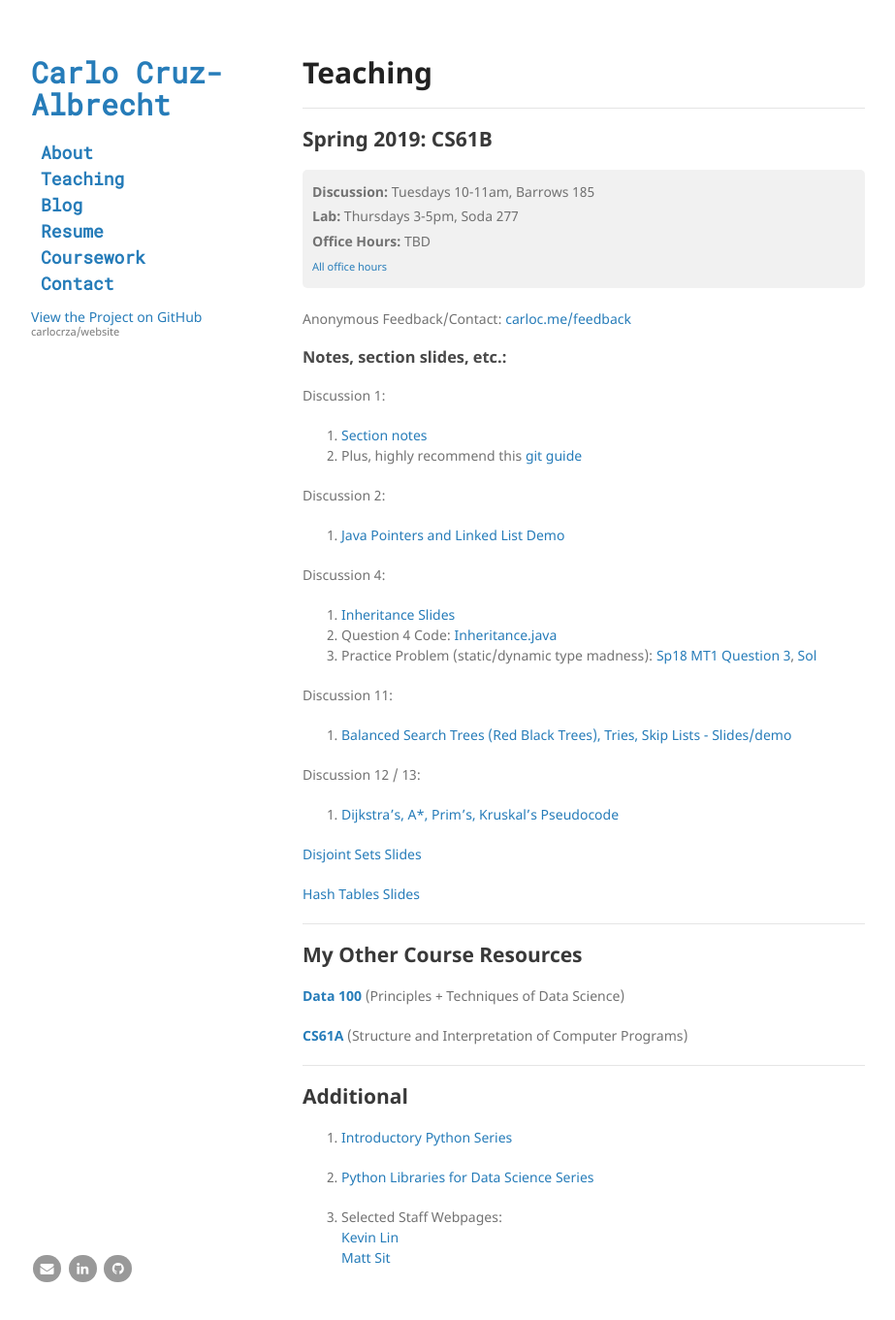
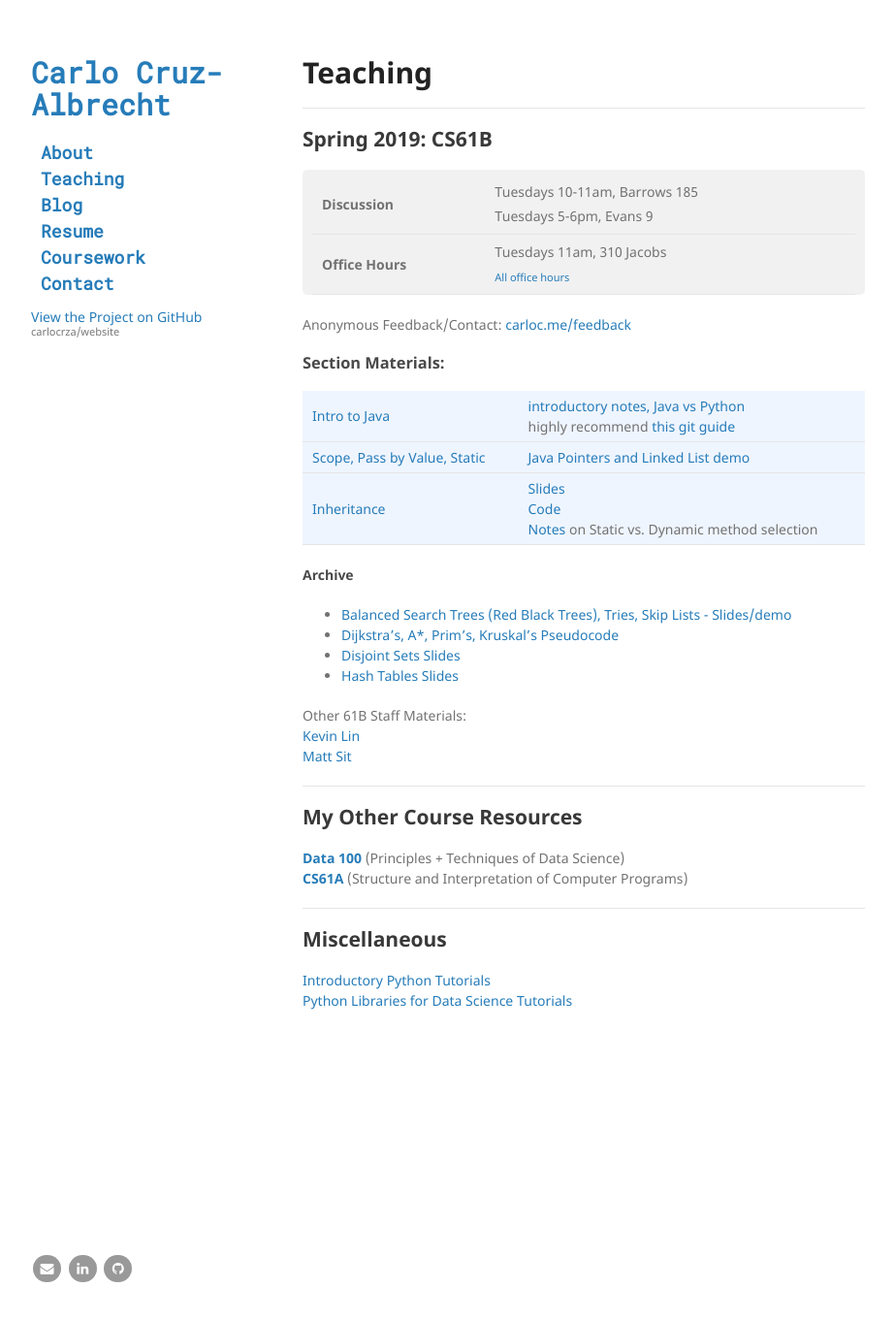
Before and after one commit to carlocrza/website, a Jekyll site: the page built from teaching.md, in a window 1280 px wide and 1377 px high. Shown: the top 1361 px of the window at 97% size, without its empty margins (178-1101 px from the left). Built offline with Jekyll 4.4.1, drawn with Linux system fonts in a browser that asks for light colours.

```diff
--- a/teaching.md
+++ b/teaching.md
@@ -7,59 +7,70 @@
 ---
 ## Spring 2019: CS61B
 
-<div style="line-height: 180%; padding: 10px; border-radius: 5px; background-color: #F1F1F1">
+<div style="line-height: 180%; padding: 5px 10px 0px 10px; border-radius: 5px; background-color: #F1F1F1">
 
-<b>Discussion:</b> Tuesdays 10-11am, Barrows 185<br>
+<table>
+	<tr><td><b>Discussion</b></td><td>Tuesdays 10-11am, Barrows 185 <br> Tuesdays 5-6pm, Evans 9</td></tr>
+	<tr><td><b>Office Hours</b></td><td>Tuesdays 11am, 310 Jacobs <br> <small><a href="https://sp19.datastructur.es/">All office hours</a></small>
+</td></tr>
+</table>
 
-<b>Lab:</b> Thursdays 3-5pm, Soda 277<br>
-
-<b>Office Hours:</b> TBD<br>
-
-<small><a href="https://sp19.datastructur.es/">All office hours</a></small>
 <!-- Also available by <a href="https://mail.google.com/mail/?view=cm&fs=1&to=carlo@berkeley.edu&su=One-on-One Meeting&body=Two notes: Check my OH, Lab, Disc schedule on carloc.me. After exams I will send out a calendar for conference sign ups. Otherwise, email me and we can schedule a time together!">appointment</a>. -->
 
 </div>
-<br>
+
 Anonymous Feedback/Contact: [carloc.me/feedback](http://carloc.me/feedback.html)
 
-### Notes, section slides, etc.:
-Discussion 1:
-1. [Section notes](/disc1)
-2. Plus, highly recommend this [git guide](https://sp18.datastructur.es/materials/guides/using-git.html)
+### Section Materials:
 
-Discussion 2:
-1. [Java Pointers and Linked List Demo](http://goo.gl/p86KnB)
+<table style="background-color: #eff5ff">
+	<tr>
+		<td>
+			<a href="https://sp19.datastructur.es/materials/discussion/disc01.pdf" target="blank">Intro to Java</a>
+		</td>
+		<td><a href="/disc1">introductory notes, Java vs Python</a><br>
+			highly recommend <a href="https://sp18.datastructur.es/materials/guides/using-git.html" target="blank">this git guide</a>
+		</td>
+	</tr>
+	<tr>
+		<td>
+			<a href="https://sp19.datastructur.es/materials/discussion/disc02.pdf" target="blank">Scope, Pass by Value, Static</a>
+		</td>
+		<td>
+			<a href="http://goo.gl/p86KnB" target="blank">Java Pointers and Linked List demo</a>
+		</td>
+	</tr>
+	<tr>
+		<td>
+			<a href="https://sp19.datastructur.es/materials/discussion/disc04.pdf" target="blank">Inheritance</a>
+		</td>
+		<td>
+			<a href="https://docs.google.com/presentation/d/1fHOE9-U193rtBDfpnY45NZis0DQBpiodnpLNldM7utY/edit?usp=sharing" target="blank">Slides</a><br>
+			<a href="/dis4.zip" target="blank">Code</a><br>
+			<a href="https://inst.eecs.berkeley.edu/~cs61bl/su15/materials/guides/static-dynamic.pdf" target="blank">Notes</a> on Static vs. Dynamic method selection
+		</td>
+	</tr>
 
-Discussion 4:
-1. [Inheritance Slides](https://docs.google.com/presentation/d/1WLzpfIOubMBT5kvHXAZiApkKD2HJnftKnMTrEfaMw14/edit#slide=id.p)
-2. Question 4 Code: [Inheritance.java](/Inheritance.java)
-3. Practice Problem (static/dynamic type madness): [Sp18 MT1 Question 3](https://tbp.berkeley.edu/exams/5990/download/), [Sol](https://tbp.berkeley.edu/exams/5991/download/)
+</table>
 
-Discussion 11:
-1. [Balanced Search Trees (Red Black Trees), Tries, Skip Lists - Slides/demo](https://docs.google.com/presentation/d/1vdcqju_lYHZsyyOsx9VibCF7gOf5vji8FbBvfvkICA8/edit?usp=sharing)
-
-Discussion 12 / 13:
-1. [Dijkstra's, A\*, Prim's, Kruskal's Pseudocode](http://carloc.me/dijkstra)
-
-[Disjoint Sets Slides](http://carloc.me/disjoint)
-
-[Hash Tables Slides](http://carloc.me/hashing)
+#### Archive
+* [Balanced Search Trees (Red Black Trees), Tries, Skip Lists - Slides/demo](https://docs.google.com/presentation/d/1vdcqju_lYHZsyyOsx9VibCF7gOf5vji8FbBvfvkICA8/edit?usp=sharing)
+* [Dijkstra's, A\*, Prim's, Kruskal's Pseudocode](http://carloc.me/dijkstra)
+* [Disjoint Sets Slides](http://carloc.me/disjoint)
+* [Hash Tables Slides](http://carloc.me/hashing)
 
 
+Other 61B Staff Materials:
+[Kevin Lin](http://kevinl.info)
+[Matt Sit](https://mattsit.github.io/cs61b)
 
 ---
 
 ## My Other Course Resources
 **[Data 100](/ds100)** (Principles + Techniques of Data Science)
-
 **[CS61A](/cs61a)** (Structure and Interpretation of Computer Programs)
 
 ---
-## Additional
-1. [Introductory Python Series](/cs61a)
-
-2. [Python Libraries for Data Science Series](/ds100)
-
-3. Selected Staff Webpages:
-    [Kevin Lin](http://kevinl.info)
-    [Matt Sit](https://mattsit.github.io/cs61b)
+## Miscellaneous
+[Introductory Python Tutorials](/cs61a)
+[Python Libraries for Data Science Tutorials](/ds100)
```
Also changed, not shown: loopy.md (deleted, +0 -14 lines), super.md (added, +14 -0 lines), 1 other file.
